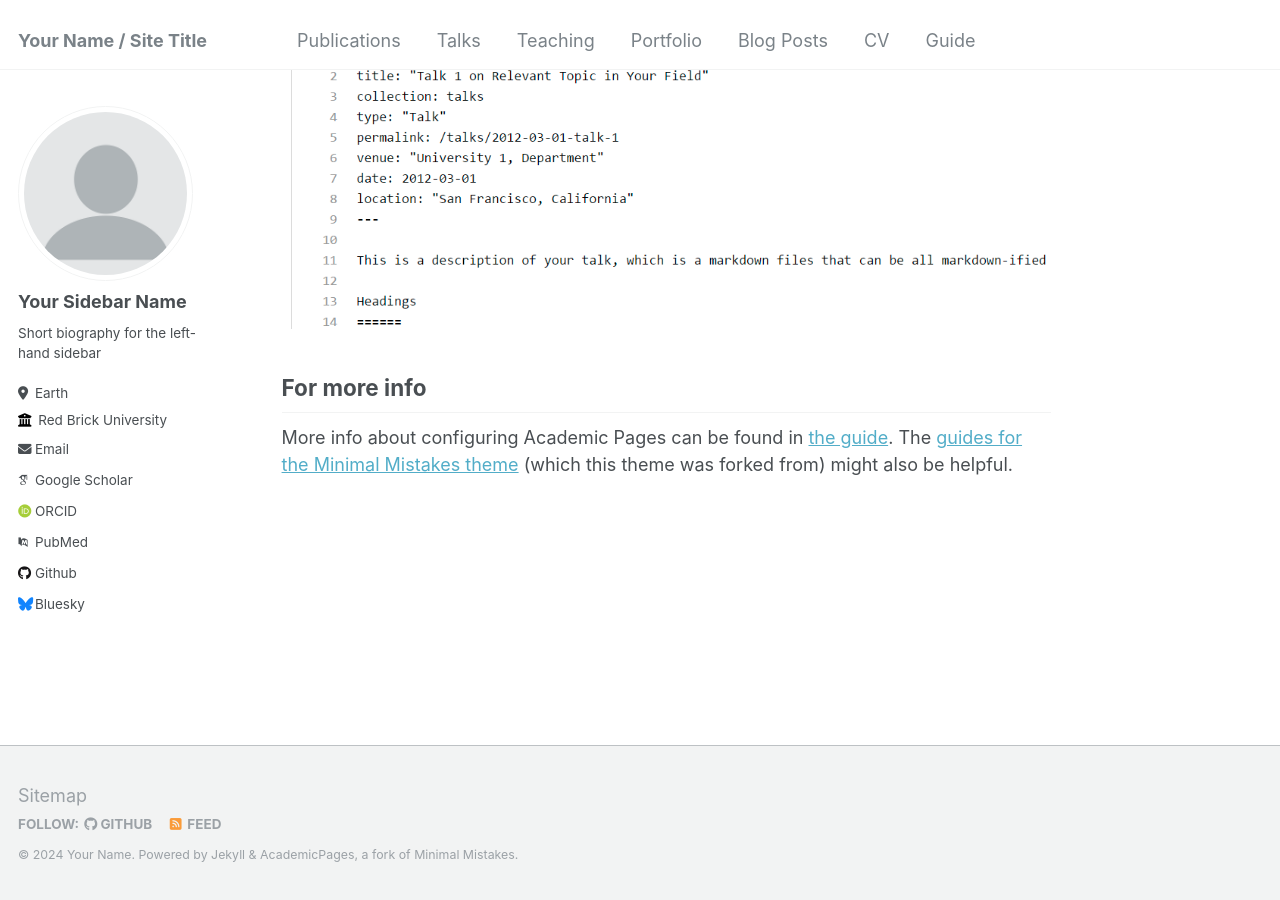
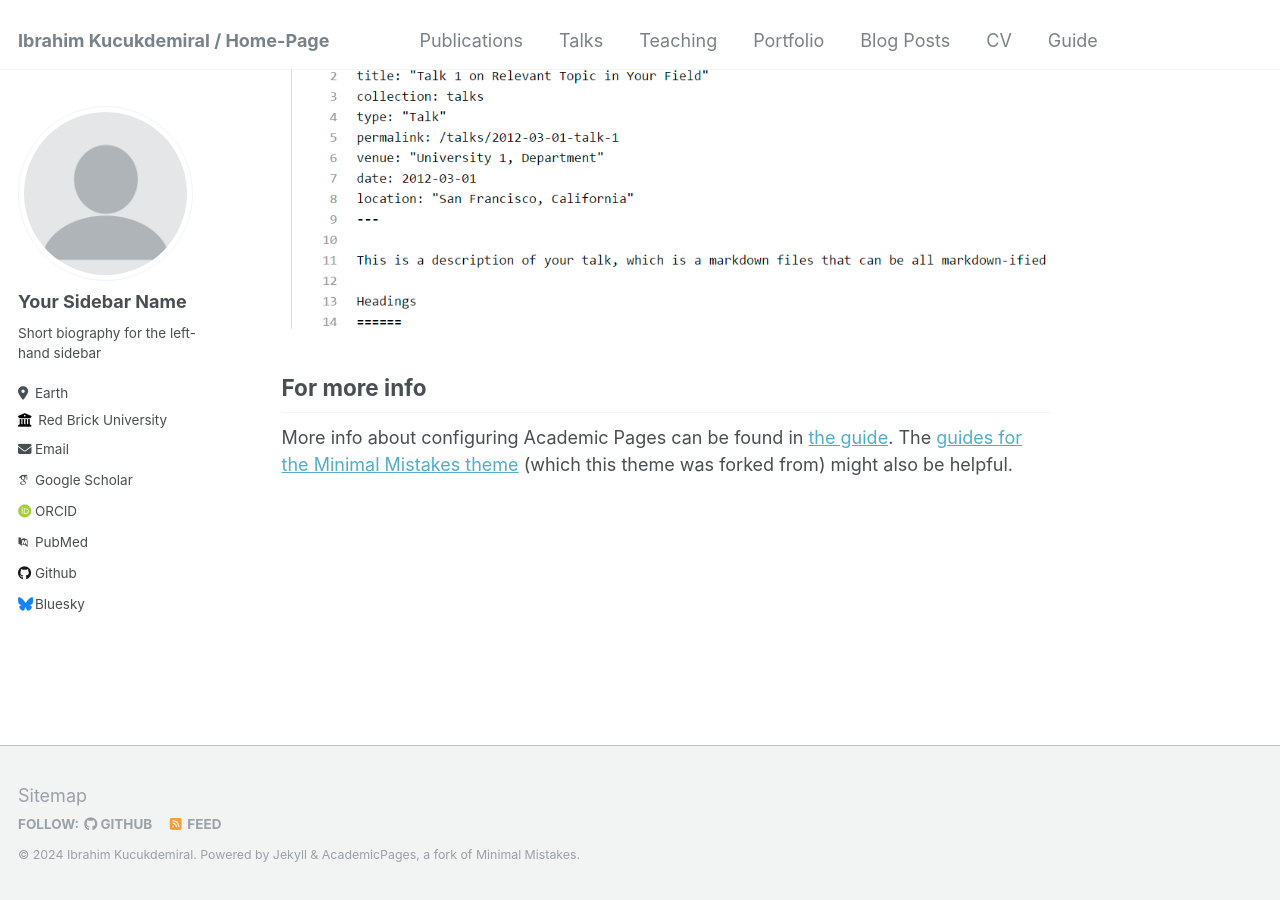
Before and after one commit to kucukdemiral/kucukdemiral.github.io, a Jekyll site: the page built from _pages/about.md, in a window 1280 px wide and 900 px high, scrolled down 2660 px. Built offline with Jekyll 4.4.1, drawn with Linux system fonts in a browser that asks for light colours; some web fonts are replaced.

Commit message:
new welcome

```diff
--- a/_config.yml
+++ b/_config.yml
@@ -8,13 +8,13 @@
 
 # Basic Site Settings
 locale                   : "en-US"
-title                    : "Your Name / Site Title"
+title                    : "Ibrahim Kucukdemiral / Home-Page"
 title_separator          : "-"
-name                     : &name "Your Name"
-description              : &description "personal description"
-url                      : https://academicpages.github.io # the base hostname & protocol for your site e.g. "https://mmistakes.github.io"
+name                     : &name "Ibrahim Kucukdemiral"
+description              : &description "Reader, PhD, SMIEEE, FHEA"
+url                      : https://kucukdemiral.github.io # the base hostname & protocol for your site e.g. "https://mmistakes.github.io"
 baseurl                  : "" # the subpath of your site, e.g. "/blog"
-repository               : "academicpages/academicpages.github.io"
+repository               : "kucukdemiral/kucukdemiral.github.io"
 
 # Site Author - The following control what appear as part of the author content on the side bar.
 #               If a field is blank the icon and link will not appear, otherwise it will be shown.
```
